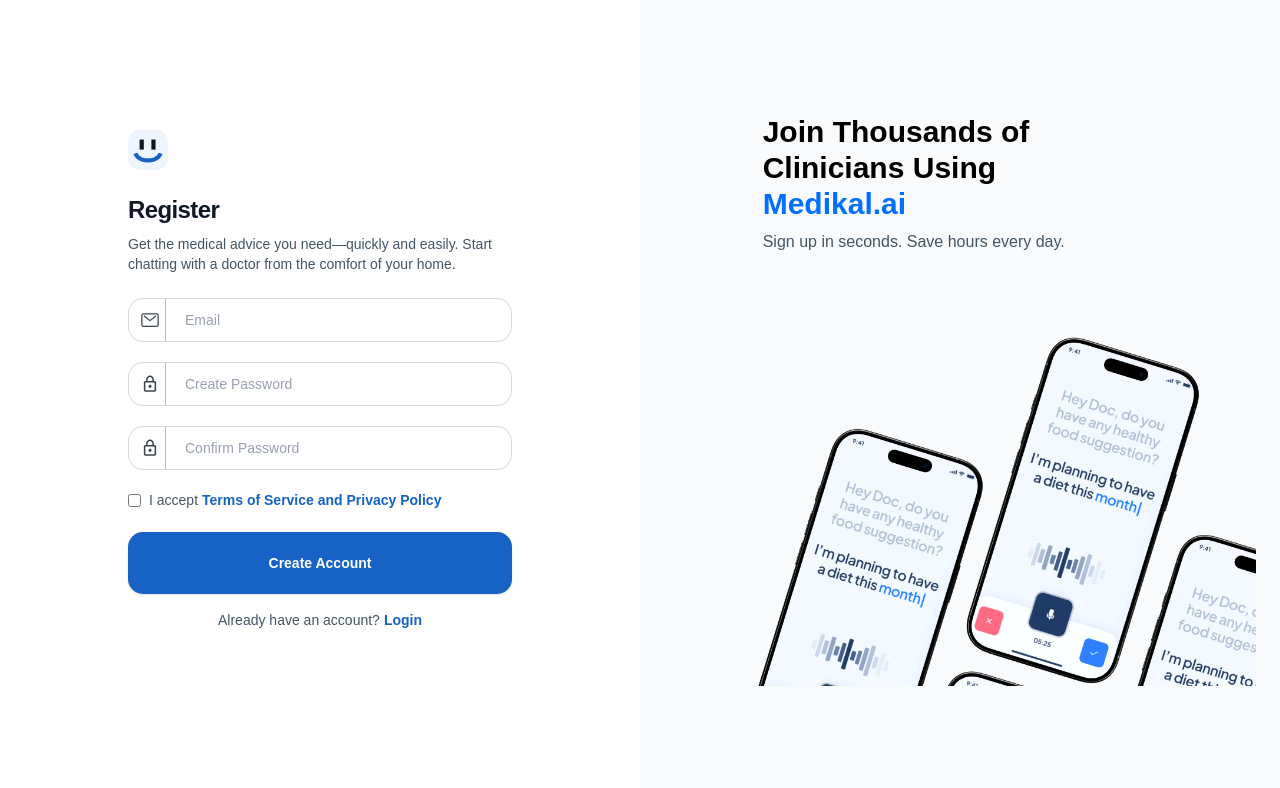
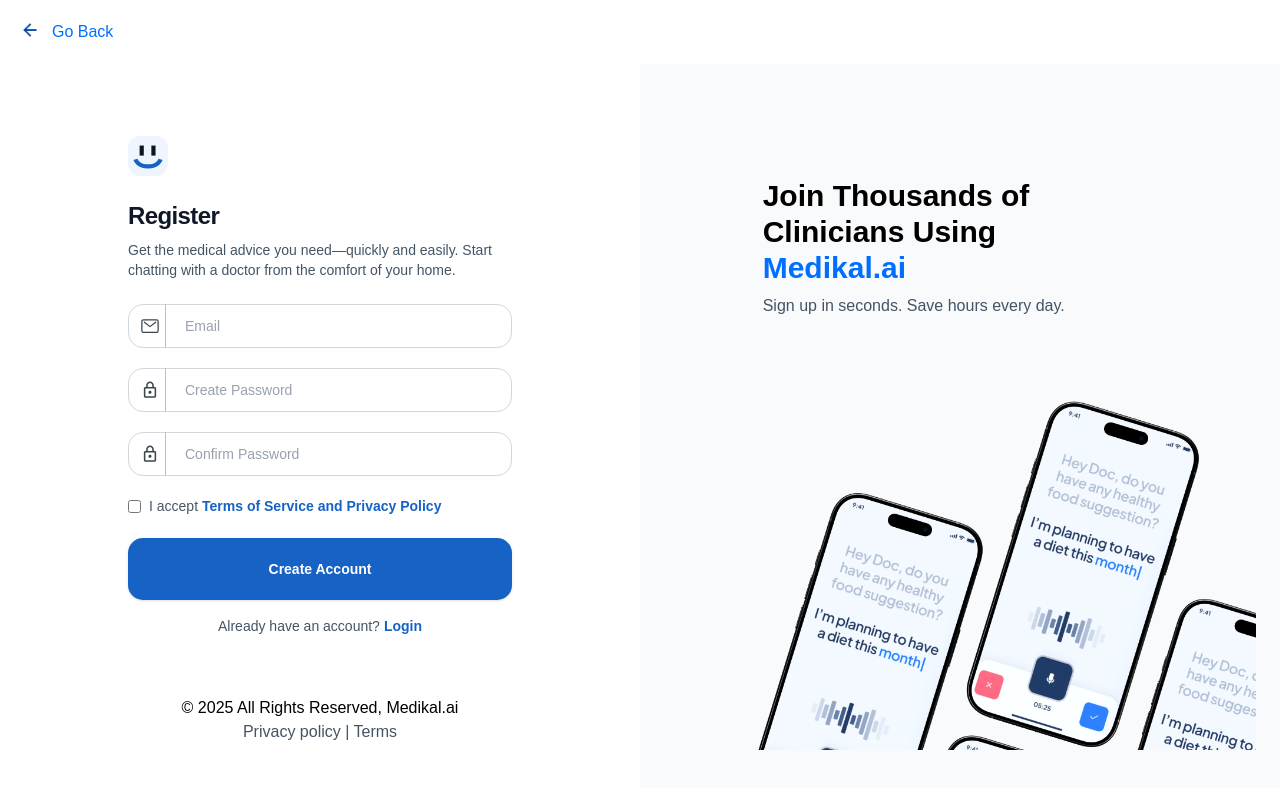
Before and after one commit to prafullvyas272/react-design-repo, a React (Vite) app: page /register in a window 1280 px wide. Shown: the top 788 px of the page. Built offline with nearby package versions, Linux system fonts and the light colour scheme; a web font is replaced by a local one.

Commit message:
footer div added for register

```diff
--- a/src/Components/Pages/Register/Register.tsx
+++ b/src/Components/Pages/Register/Register.tsx
@@ -3,21 +3,17 @@
 export default function Register() {
   return (
     <>
-      {/* <div>
-      <p className="m-5 flex logo-text">
-        <img src="/assets/arrow.png" className="w-5 h-5 mr-3" />
-        Go Back
-      </p>
-    </div> */}
-      {/* <p className="m-5 flex logo-text">
+
+     <p className="m-5 flex logo-text">
           <img src="/assets/arrow.png" className="w-5 h-5 mr-3" />
           Go Back
-        </p> */}
+        </p>
       <div className="grid grid-cols-1 lg:grid-cols-2 min-h-screen bg-white">
         {/* First Section */}
 
         <div className="flex flex-col justify-center px-6 py-12 mb-10 lg:px-20">
           <div className="mx-auto w-full max-w-sm">
+
             <img
               alt="Your Company"
               src="/assets/logo.svg"
@@ -123,7 +119,9 @@
               </a>
             </p>
           </div>
-          {/* <Footer /> */}
+          <div className="register-footer-div">
+            <Footer />
+          </div>
         </div>
 
         {/* Second Section */}
--- a/src/index.css
+++ b/src/index.css
@@ -109,3 +109,7 @@
   left: 1286.09px;
 
 }
+
+.register-footer-div {
+  margin-top: 60px;
+}
```
